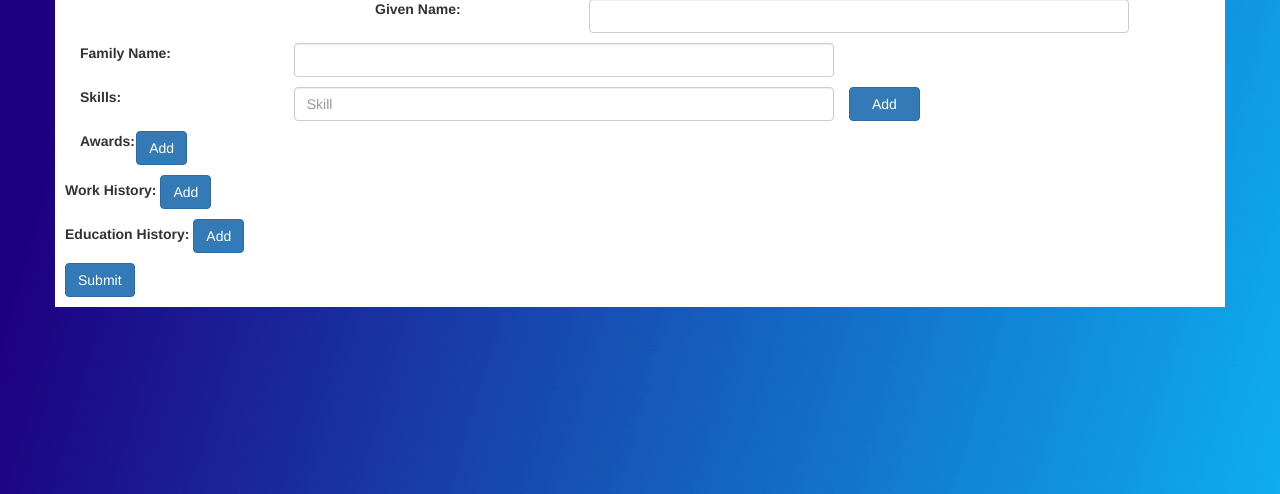
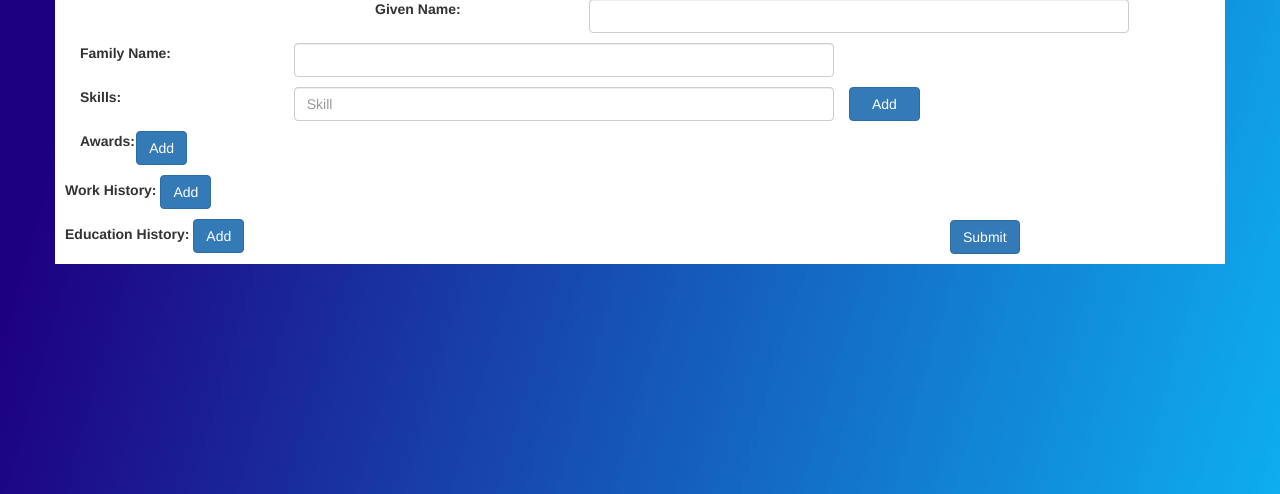
Before and after one commit to Bradon-Lodwick/cloud-computing-final, a Flask app: template templates/edit.html in a window 1280 px wide. Shown: the part 288-782 px from the top of the page. Run offline with Flask 2, Linux system fonts and the light colour scheme; the template is opened without the code that fills it, so the values that code supplies are empty; parts of the project's set-up code (start-up, migrations or seed data) failed here and were passed over; some libraries are stand-ins or nearby versions.

Commit message:
Update edit.html

```diff
--- a/templates/edit.html
+++ b/templates/edit.html
@@ -60,7 +60,7 @@
             </div>
             <br>
             <div class="col-md-3 col-sm-3"></div>
-            <div class="col-md-9 col-sm-9 edit-profile-row">
+            <div class="col-md-9 col-sm-9 edit-profile-row" >
                 <label class="col-lg-1 control-label">Awards:</label>
                 <button type="button" onclick="add_award_handler()" id="add_award_button" style="col-lg-1" class="btn btn-primary">Add</button>
                 {% for award in user.awards %}
@@ -208,8 +208,8 @@
                 {% endfor %}
             </div>
             <br>
-            <div class="col-md-3 col-sm-3"></div>
-            <div class="col-md-9 edit-profile-row">
+            <div class="col-lg-3 col-md-3 col-sm-3"></div>
+            <div class="col-lg-3 col-md-9 col-sm-9 edit-profile-row">
                 <input id="profile_submit" type="submit" value="Submit" class="btn btn-primary btn-large">
             </div>
         </form>
```
